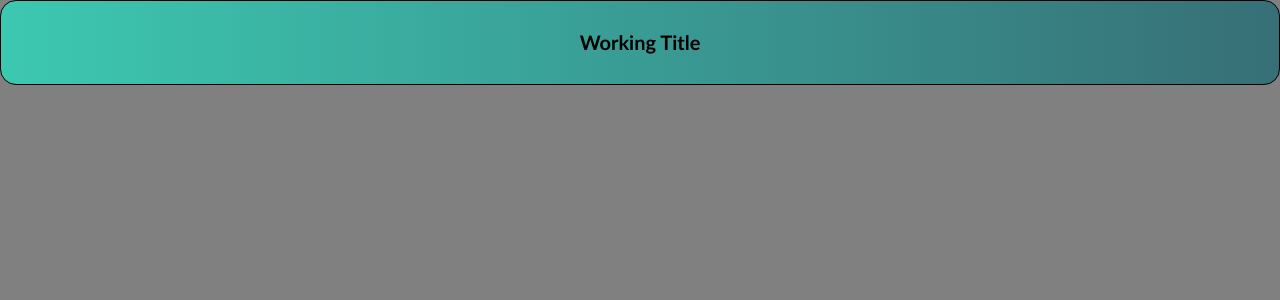
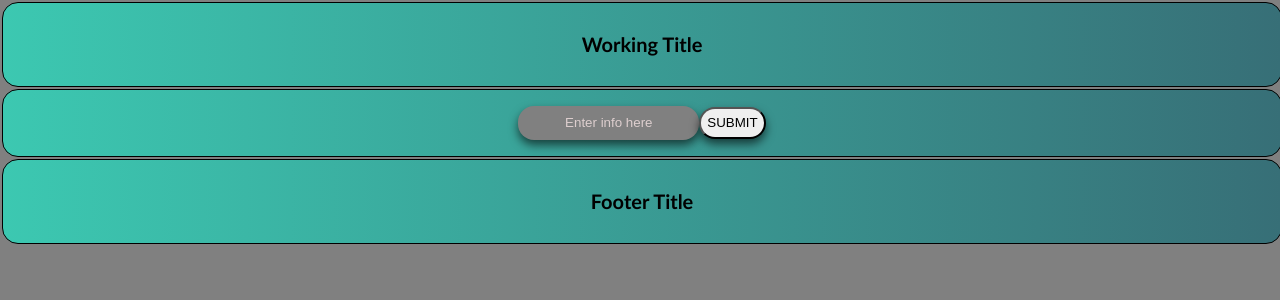
Before and after one commit to bradfan/project-genspark, a React (Create React App) app in the folder project-genspark/: page / in a window 1280 px wide. Shown: the top 300 px of the page. Built offline with nearby package versions, Linux system fonts and the light colour scheme.

Commit message:
establish dashboard/footer

```diff
--- a/project-genspark/src/App.js
+++ b/project-genspark/src/App.js
@@ -1,11 +1,15 @@
 
 import './index.css';
 import Header from "./pages/Header"
+import Dashboard from "./pages/Dashboard"
+import Footer from "./pages/Footer"
 
 function App() {
   return (
     <div className="App">
      <Header/>
+     <Dashboard/>
+     <Footer/>
     </div>
   );
 }
--- a/project-genspark/src/index.css
+++ b/project-genspark/src/index.css
@@ -13,13 +13,41 @@ code {
     monospace;
 }
 
-.header {
+.header, .footer, .dashboard {
   text-align: center;
   background-image: linear-gradient(to right, rgb(60, 200, 177), rgb(55, 111, 119));
   border: 1px solid black;
   border-radius: 1rem;
   padding:1rem;
   width: 100%;
+  margin:2px;
   box-sizing:border-box;
 
 }
+
+.dashboard-main{
+
+}
+
+input {
+  border-radius: 1rem;
+  background-color:gray;
+  height:2rem;
+  box-shadow: 0 5px 10px rgba(0, 0, 0, 0.6);
+  border:none;
+
+}
+input::placeholder{
+  color: rgb(221, 206, 206);
+  text-align: center;
+}
+input:hover{
+  background-color:azure;
+}
+
+.btn {
+  border-radius: 1rem;
+  height: 2rem;
+  box-shadow: 0 5px 10px rgba(0, 0, 0, 0.6);
+  font-weight: 500;
+}
--- /dev/null
+++ b/project-genspark/src/pages/Dashboard.js
@@ -0,0 +1,14 @@
+import React from 'react';
+
+function Dashboard() {
+    return (
+        <div className="dashboard">
+         <div className="dashboard-main">
+         <input className="input-dashboard" type="text" placeholder="Enter info here"></input>
+         <button className="btn btn-dashboard btn-submit" type="submit" >SUBMIT</button>
+         </div>
+        </div>
+    )
+}
+
+export default Dashboard
--- /dev/null
+++ b/project-genspark/src/pages/Footer.js
@@ -0,0 +1,11 @@
+import React from 'react';
+
+function Footer() {
+    return (
+        <div className="footer">
+            <h1 className="footer-title">Footer Title</h1>
+        </div>
+    )
+}
+
+export default Footer
```
